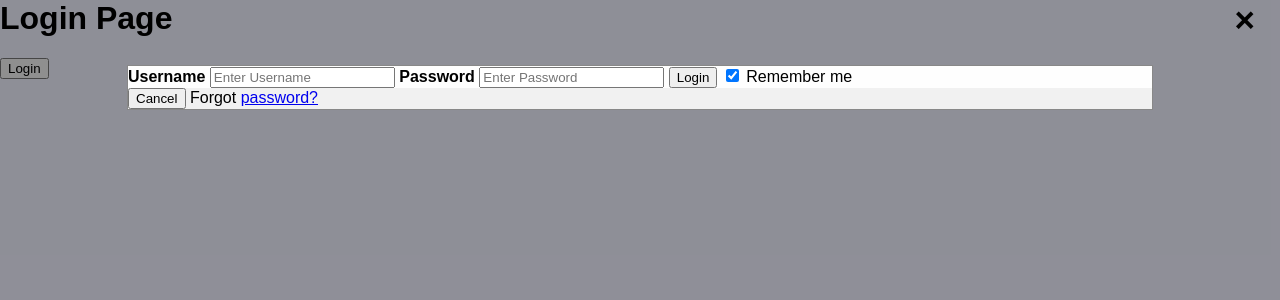
After one commit to maunnztiger/monitoring_tool_frontend, a Flask app: template templates/login_page.html in a window 1280 px wide, after a click on "Login". The commit adds this page. Shown: the top 300 px of the page. Run offline with Flask 3, Linux system fonts and the light colour scheme; the template is opened without the code that fills it, so the values that code supplies are empty.

Commit message:
Beginnt arbeiten am monitoring tool
 - login-page HTML-Template angelegt

```diff
--- a/main.py
+++ b/main.py
@@ -4,7 +4,7 @@ import os
 
 app =Flask(__name__)
 app.config['JSON_AS_ASCI'] = False
-app.config['SERVER_NAME'] = 'www.applynow.com:8000'
+app.config['SERVER_NAME'] = 'www.tamama.com:8000'
 
 @app.route("/style.css")
 def styles_css():
@@ -16,7 +16,7 @@ def script_js():
 
 @app.route("/")
 def hellou():
-    return render_template("index.html")
+    return render_template("login_page.html")
 
 @app.route("/<string:page>")
 def data_html(page):
@@ -27,4 +27,4 @@ def favicon():
     return send_from_directory(os.path.join(app.root_path, 'static'), 'favicon.ico')
 
 if __name__ == '__main__':
-    app.run(host="www.applynow.com", port=8000, debug=True)
+    app.run(host="www.tamama.com", port=8000, debug=True)
--- a/static/styles/styles.css
+++ b/static/styles/styles.css
@@ -51,3 +51,60 @@ body {
 #menu button:hover {
     color:rgb(247, 241, 241);
 }
+
+ /* The Modal (background) */
+ .modal {
+    display: none; /* Hidden by default */
+    position: fixed; /* Stay in place */
+    z-index: 1; /* Sit on top */
+    left: 0;
+    top: 0;
+    width: 100%; /* Full width */
+    height: 100%; /* Full height */
+    overflow: auto; /* Enable scroll if needed */
+    background-color: rgb(0,0,0); /* Fallback color */
+    background-color: rgba(0,0,0,0.4); /* Black w/ opacity */
+    padding-top: 60px;
+  }
+
+  /* Modal Content/Box */
+  .modal-content {
+    background-color: #fefefe;
+    margin: 5px auto; /* 15% from the top and centered */
+    border: 1px solid #888;
+    width: 80%; /* Could be more or less, depending on screen size */
+  }
+
+  /* The Close Button */
+  .close {
+    /* Position it in the top right corner outside of the modal */
+    position: absolute;
+    right: 25px;
+    top: 0;
+    color: #000;
+    font-size: 35px;
+    font-weight: bold;
+  }
+
+  /* Close button on hover */
+  .close:hover,
+  .close:focus {
+    color: red;
+    cursor: pointer;
+  }
+
+  /* Add Zoom Animation */
+  .animate {
+    -webkit-animation: animatezoom 0.6s;
+    animation: animatezoom 0.6s
+  }
+
+  @-webkit-keyframes animatezoom {
+    from {-webkit-transform: scale(0)}
+    to {-webkit-transform: scale(1)}
+  }
+
+  @keyframes animatezoom {
+    from {transform: scale(0)}
+    to {transform: scale(1)}
+  }
--- /dev/null
+++ b/templates/login_page.html
@@ -0,0 +1,38 @@
+<html>
+<head>
+    <title>Tamama</title>
+    <link rel="stylesheet" href="{{ url_for('static', filename='styles/styles.css') }}">
+    <link rel="shortcut icon" href="{{ url_for('static', filename='favicon.ico') }}">
+
+</head>
+<body>
+    <h1>Login Page</h1>
+    <!-- Button to open the model login form -->
+    <button onclick="document.getElementById('id01').style.display='block'">Login</button>
+
+    <!-- The Modal -->
+    <div id="id01" class="modal">
+        <span onclick="document.getElementById('id01').style.display='none'" class="close" title="Close Modal">&times;</span>
+
+    <!-- Modal Content -->
+        <form class="modal-content animate" action="/action_page.php">
+            <div class="container">
+                <label for="uname"><b>Username</b></label>
+                    <input type="text" placeholder="Enter Username" name="uname" required>
+                <label for="psw"><b>Password</b></label>
+                    <input type="password" placeholder="Enter Password" name="psw" required>
+                    <button type="submit">Login</button>
+                <label>
+                <input type="checkbox" checked="checked" name="remember"> Remember me
+                </label>
+            </div>
+
+            <div class="container" style="background-color:#f1f1f1">
+                <button type="button" onclick="document.getElementById('id01').style.display='none'" class="cancelbtn">Cancel</button>
+                <span class="psw">Forgot <a href="#">password?</a></span>
+            </div>
+        </form>
+    </div>
+
+</body>
+<html>
```
Also changed, not shown: templates/application_list.html (deleted, +0 -78 lines), templates/application_report.html (deleted, +0 -9 lines), templates/index.html (+3 -4 lines), templates/test_run_management.html (added, +11 -0 lines), Library/basic_backend.py (deleted), Library/windows_backend.py (added), 1 other file.
